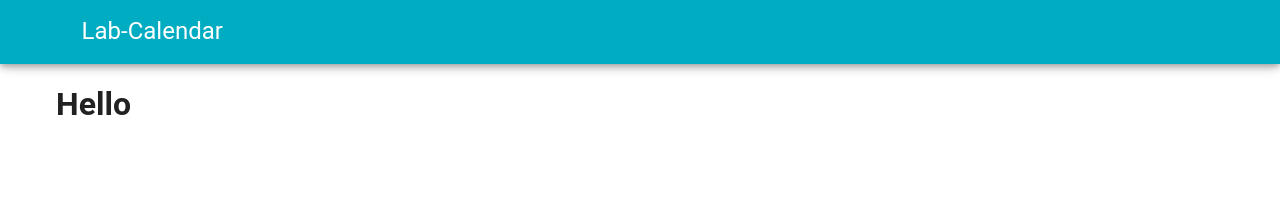
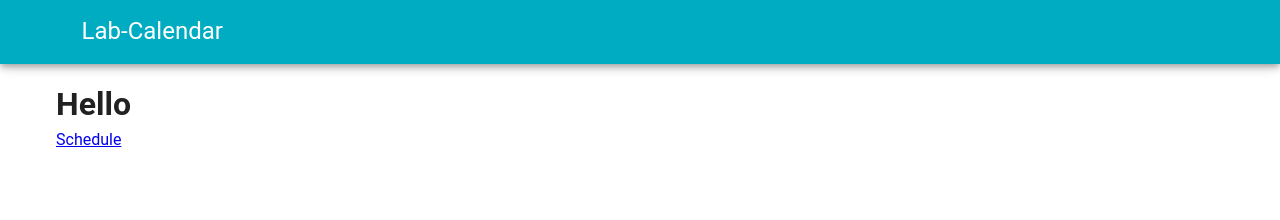
Before and after one commit to tori-ebi-tempura/lab-calendar, a Nuxt app in the folder frontend/: page / in a window 1280 px wide. Shown: the top 220 px of the page. Built offline with nearby package versions, Linux system fonts and the light colour scheme.

Commit message:
スケジュールページへの遷移

```diff
--- a/frontend/pages/index.vue
+++ b/frontend/pages/index.vue
@@ -1,6 +1,7 @@
 <template>
   <v-container>
     <h1>Hello</h1>
+    <NuxtLink to="schedule"> Schedule </NuxtLink>
   </v-container>
 </template>
 
```
